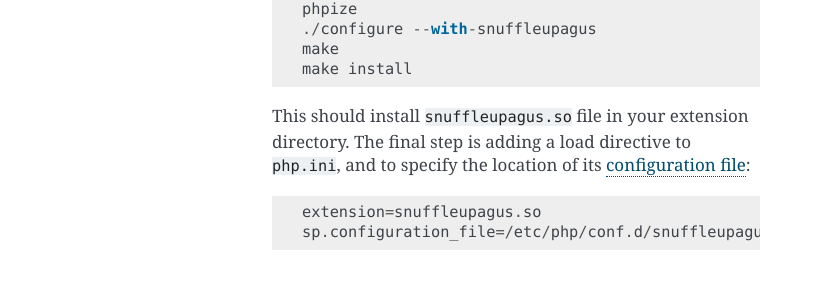
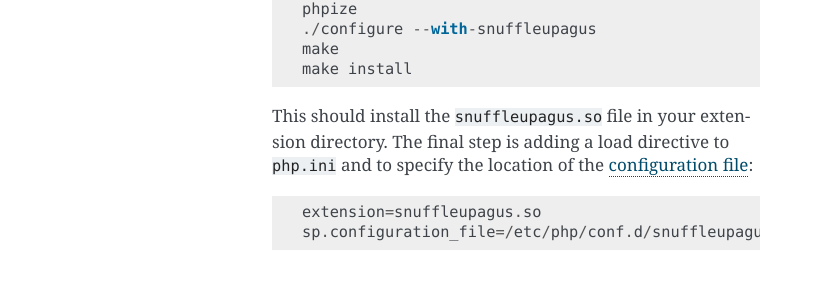
Before and after one commit to jvoisin/snuffleupagus, a Sphinx documentation site: the page built from doc/source/installation.rst, in a window 1280 px wide. Shown: the part 593-880 px from the top of the page, without its empty margins (234-1055 px from the left). Built offline with Sphinx 7.4.7, drawn with Linux system fonts in a browser that asks for light colours.

Commit message:
Update installation.rst

```diff
--- a/doc/source/installation.rst
+++ b/doc/source/installation.rst
@@ -28,9 +28,9 @@ Quickstart
     make
     make install
 
-This should install ``snuffleupagus.so`` file in your extension directory.
-The final step is adding a load directive to ``php.ini``,
-and to specify the location of its :doc:`configuration file <config>`:
+This should install the ``snuffleupagus.so`` file in your extension directory.
+The final step is adding a load directive to ``php.ini``
+and to specify the location of the :doc:`configuration file <config>`:
 
 ::
 
```
